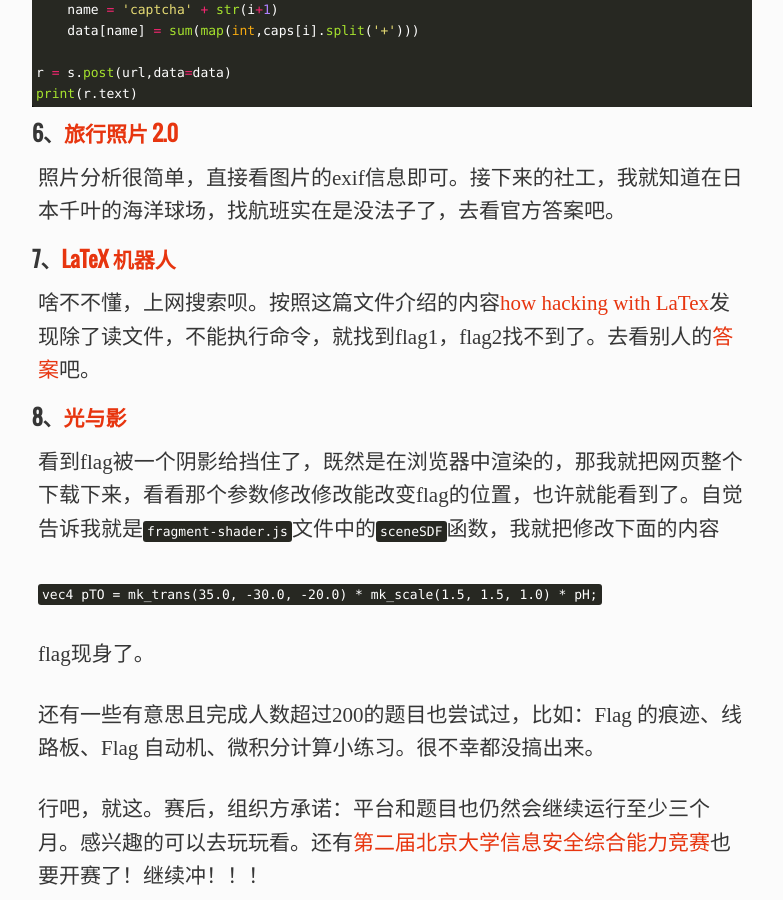
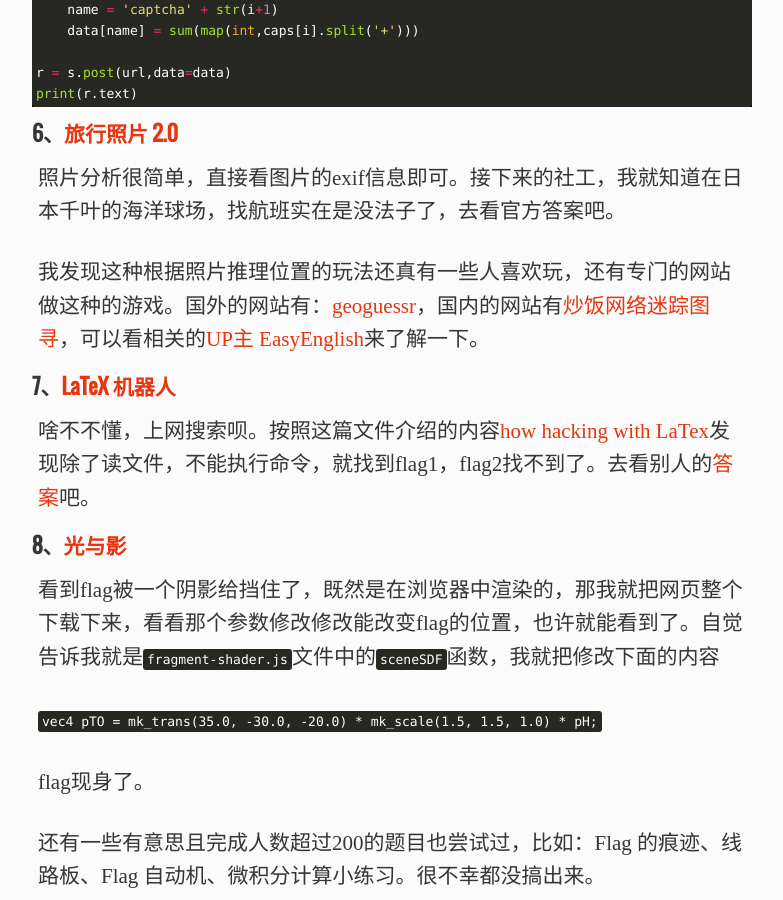
Before and after one commit to xavierskip/xavierskip.github.io, a Jekyll site: the page built from _posts/2022-11-6-hackgame.md, in a window 1280 px wide and 900 px high, scrolled down 2876 px. Shown: the whole window, without its empty margins (248-1031 px from the left). Built offline with Jekyll 4.4.1, drawn with Linux system fonts in a browser that asks for light colours; comment, search, counter and statistics services are not loaded.

Commit message:
Update 2022-11-6-hackgame.md

```diff
--- a/_posts/2022-11-6-hackgame.md
+++ b/_posts/2022-11-6-hackgame.md
@@ -77,6 +77,8 @@ print(r.text)
 
 照片分析很简单，直接看图片的exif信息即可。接下来的社工，我就知道在日本千叶的海洋球场，找航班实在是没法子了，去看官方答案吧。
 
+我发现这种根据照片推理位置的玩法还真有一些人喜欢玩，还有专门的网站做这种的游戏。国外的网站有：[geoguessr](https://www.geoguessr.com)，国内的网站有[炒饭网络迷踪图寻](https://chao.fan/tuxun)，可以看相关的[UP主 EasyEnglish](https://www.bilibili.com/video/BV1Gd4y1w72Y/)来了解一下。
+
 #### 7、[LaTeX 机器人](http://202.38.93.111:10020/)
 
 啥不不懂，上网搜索呗。按照这篇文件介绍的内容[how hacking with LaTex](https://exexute.github.io/2019/04/24/how-hacking-with-LaTex/)发现除了读文件，不能执行命令，就找到flag1，flag2找不到了。去看别人的[答案](https://github.com/USTC-Hackergame/hackergame2022-writeups/search?q=LaTeX)吧。
```
